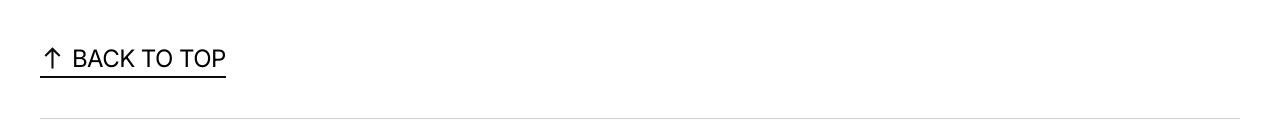
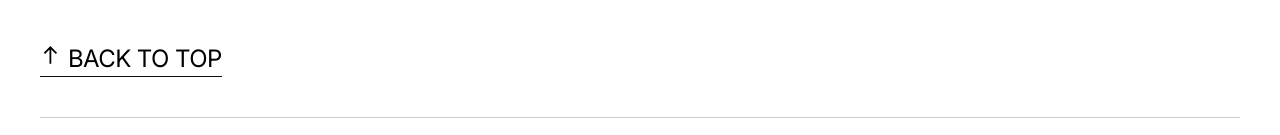
Before and after one commit to AkselHSkaar/Portfolio-website, a Next.js app: page /about in a window 1280 px wide. Shown: the part 1082-1217 px from the top of the page. Built offline with nearby package versions, Linux system fonts and the light colour scheme.

Commit message:
ArrowLink style

```diff
--- a/src/components/ArrowLink.tsx
+++ b/src/components/ArrowLink.tsx
@@ -1,6 +1,7 @@
 import Link from 'next/link'
 import ArrowRight from './icons/ArrowRight'
 import ArrowUp from './icons/ArrowUp'
+import { link } from 'fs'
 
 type ArrowLinkProps = {
   href: string
@@ -10,19 +11,19 @@ type ArrowLinkProps = {
 
 const ArrowLink = ({ href, children, direction = 'right' }: ArrowLinkProps) => {
   return (
-    <div className='flex grow-0 text-xsmall-regular md:text-small-regular lg:text-regular-regular xl:text-medium-regular 2xl:text-xlarge-regular hover:text-gray-400 transition-colors duration-200 ease-in-out'>
-      <div className='flex flex-col gap-2'>
-        <Link href={href} className='flex gap-3 items-center'>
-          {direction === 'right' ? (
-            <ArrowRight className='fill-gray-800 size-5 lg:size-6 xl:size-7 2xl:size-8' />
-          ) : (
-            <ArrowUp className='fill-gray-800 size-5 lg:size-6 xl:size-7 2xl:size-8' />
-          )}
+    <div className='flex'>
+      <Link
+        href={href}
+        className='flex gap-3 pb-2 grow-0 text-xsmall-regular md:text-small-regular lg:text-regular-regular xl:text-medium-regular 2xl:text-xlarge-regular border-b border-gray-800 hover:text-gray-500 hover:border-gray-500 dark:border-gray-50 dark:hover:border-gray-200 dark:hover:text-gray-200'
+      >
+        {direction === 'right' ? (
+          <ArrowRight className='size-5 lg:size-6 xl:size-7 2xl:size-8' />
+        ) : (
+          <ArrowUp className='size-5 lg:size-6 2xl:size-7' />
+        )}
 
-          {children}
-        </Link>
-        <div className='h-[1px] lg:h-1 bg-gray-800'></div>
-      </div>
+        {children}
+      </Link>
     </div>
   )
 }
```
